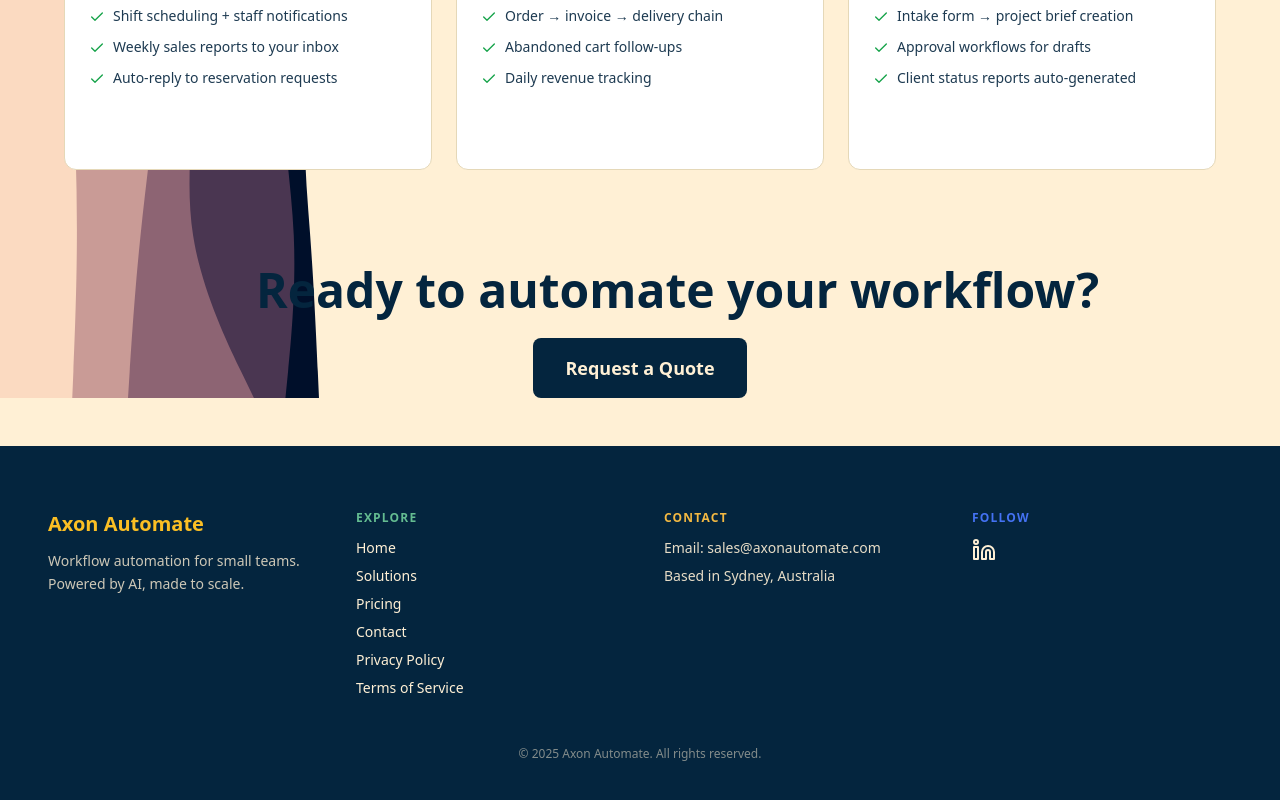
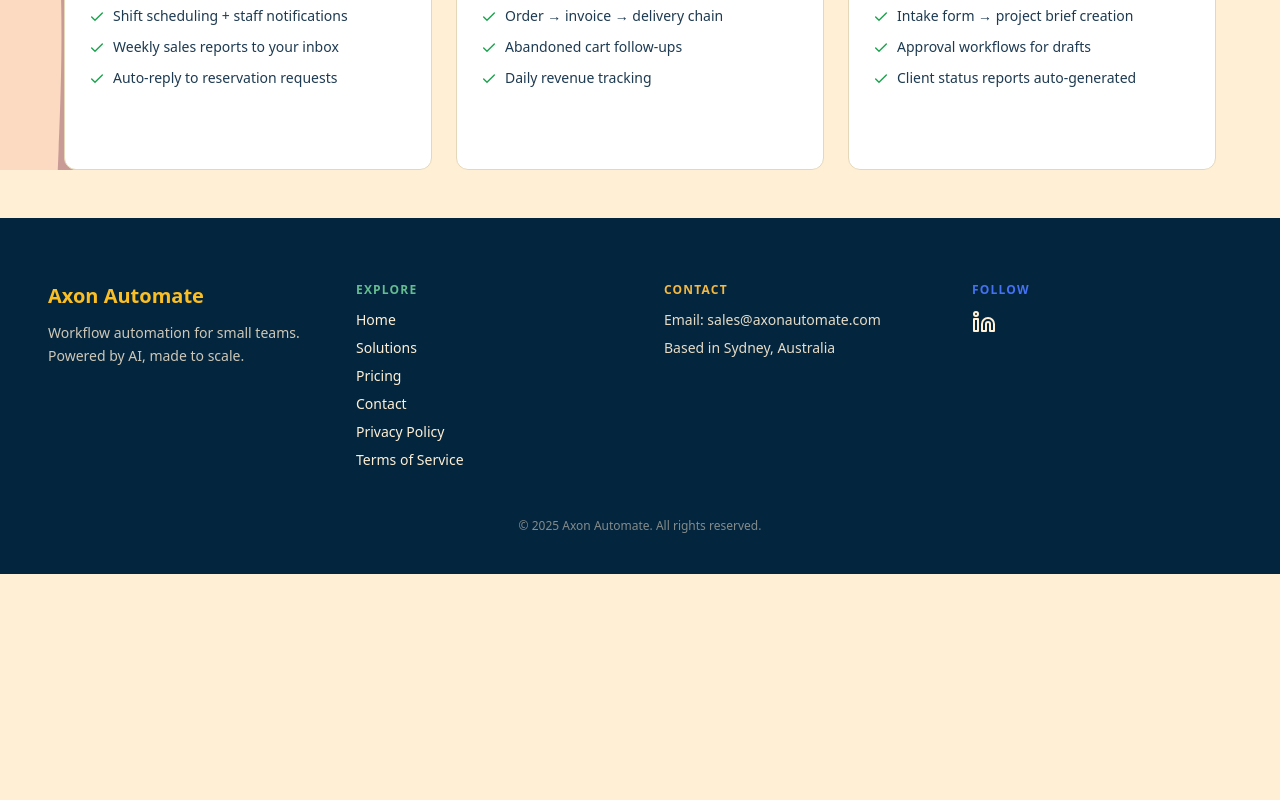
Before and after one commit to trimdex445/axon-automate, a Next.js app: page / in a window 1280 px wide. Shown: the part 2532-3332 px from the top of the page. After the commit the page ends 3106 px from the top, so only its background shows below. Built offline with nearby package versions, Linux system fonts and the light colour scheme.

Commit message:
Shortened CTA section by removing extra paragraph to reduce height

```diff
--- a/pages/index.tsx
+++ b/pages/index.tsx
@@ -278,22 +278,6 @@
               ))}
             </div>
           </section>
-
-          {/* CTA */}
-          <section className="pt-24 text-center">
-            <div className="max-w-3xl mx-auto">
-              <h2 className="text-4xl md:text-5xl font-extrabold text-[#04253e] mb-6 whitespace-nowrap">
-                Ready to automate your workflow?
-              </h2>
-              {/* Removed extra paragraph */}
-              <a
-                href="/contact"
-                className="inline-block bg-[#04253e] text-[#fff0d5] px-8 py-4 rounded-lg font-semibold text-lg hover:opacity-90 transition"
-              >
-                Request a Quote
-              </a>
-            </div>
-          </section>
         </div>
       </section>
     </Layout>
```
